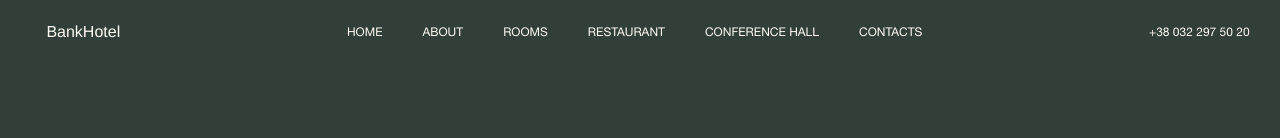
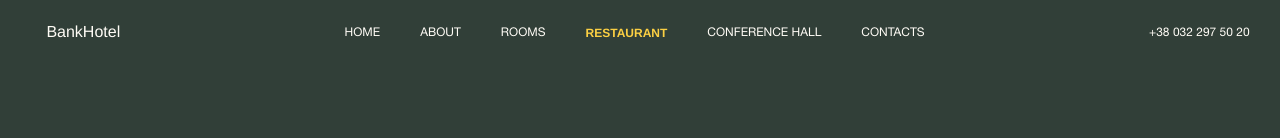
Before and after one commit to ridwanyinus/bankHotel, a Next.js app: page /Restaurant in a window 1280 px wide. Shown: the top 138 px of the page. Built offline with nearby package versions, Linux system fonts and the light colour scheme.

Commit message:
added essentials

```diff
--- a/Data/index.ts
+++ b/Data/index.ts
@@ -1,8 +1,13 @@
-export const navItems = [
+export type NavItem = {
+  name: string;
+  link: string;
+};
+
+export const navItems: NavItem[] = [
   { name: "Home", link: "/" },
   { name: "About", link: "/#about" },
   { name: "Rooms", link: "/Rooms" },
   { name: "Restaurant", link: "/Restaurant" },
   { name: "Conference hall", link: "/#conference-hall" },
-  { name: "Contacts", link: "#contacts" },
+  { name: "Contacts", link: "/#contacts" },
 ];
--- a/app/Restaurant/RestaurantFooter.tsx
+++ b/app/Restaurant/RestaurantFooter.tsx
@@ -1,5 +1,5 @@
 "use client";
-import React, { useEffect, useState } from "react";
+import React, { useEffect } from "react";
 import AOS from "aos";
 import vector4 from "@/public/Vector 4.svg";
 import divider from "@/public/Rectangle 68.svg";
--- a/app/Rooms/BookARoom.tsx
+++ b/app/Rooms/BookARoom.tsx
@@ -1,6 +1,6 @@
 "use client";
 import AOS from "aos";
-import "aos/dist/aos.css"; // Import the AOS CSS
+import "aos/dist/aos.css";
 import React, { useEffect, useState, useRef } from "react";
 import Swal from "sweetalert2";
 import bests from "@/public/roomHero.png";
--- a/app/globals.css
+++ b/app/globals.css
@@ -106,17 +106,24 @@ h6 {
   transition: all 0.3s ease;
 }
 
+.active {
+  color: #fcd043 !important;
+  font-weight: bold !important;
+}
+
 .is-sticky {
   position: fixed;
   top: 0;
   width: 100%;
-  z-index: 1000;
-  background: #ffffff;
-  top: 0px;
+  z-index: 999;
+  background: #fffcf6;
   inset-inline-start: 0px;
   inset-inline-end: 0px;
   padding-top: 1rem;
   padding-bottom: 1rem;
+  transition-property: all;
+  transition-timing-function: cubic-bezier(0.4, 0, 0.2, 1);
+  transition-duration: 500ms;
   -webkit-transition-property: all;
   transition-property: all;
   -webkit-transition-timing-function: cubic-bezier(0.4, 0, 0.2, 1);
@@ -124,11 +131,18 @@ h6 {
   -webkit-transition-duration: 500ms;
   transition-duration: 500ms;
 }
+
 .is-sticky .stick {
   color: #1b3b36;
 }
+
 .is-sticky a {
   color: #1b3b36;
+}
+
+.is-sticky .active {
+  color: #fcd043 !important;
+  font-weight: bold !important;
 }
 
 .label {
@@ -201,6 +215,10 @@ h6 {
   -webkit-animation: scroll_amini linear 2s infinite alternate;
 }
 
+.active {
+  color: #fcd043;
+}
+
 @media (max-width: 1280px) {
   .is-sticky {
     display: none;
--- a/app/layout.tsx
+++ b/app/layout.tsx
@@ -1,6 +1,7 @@
 import type { Metadata } from "next";
 import "./globals.css";
 import ScrollToTop from "@/components/ScrollToTop";
+
 
 export const metadata: Metadata = {
   title: "Bank Hotel",
--- a/components/Footer.tsx
+++ b/components/Footer.tsx
@@ -1,5 +1,5 @@
 "use client";
-import React, { useEffect, useState } from "react";
+import React, { useEffect } from "react";
 import AOS from "aos";
 import vector4 from "@/public/Vector 4.svg";
 import divider from "@/public/Rectangle 68.svg";
--- a/components/Navbar.tsx
+++ b/components/Navbar.tsx
@@ -1,13 +1,16 @@
 "use client";
-import { navItems } from "@/Data";
 import React, { useState, useEffect } from "react";
+import Link from "next/link";
+import { usePathname } from "next/navigation";
 import { AiOutlineAlignLeft } from "react-icons/ai";
 import { IoClose } from "react-icons/io5";
 import { FaFacebook, FaInstagram, FaTwitter } from "react-icons/fa";
+import { navItems } from "@/Data";
 
-const Navbar = () => {
-  const [toggleMenu, settoggleMenu] = useState(false);
+const Navbar: React.FC = () => {
+  const [toggleMenu, setToggleMenu] = useState(false);
   const [scroll, setScroll] = useState(false);
+  const pathname = usePathname();
 
   useEffect(() => {
     const handleScroll = () => {
@@ -26,20 +29,22 @@ const Navbar = () => {
   }, []);
 
   return (
-    <nav className={`${scroll ? "is-sticky" : ""} bg-primary flex px-5 md:px-[1.9rem] largesceen:px-14 fourk:px-44 pt-5  justify-between items-center mb-0`}>
+    <nav className={`${scroll ? "is-sticky" : ""} bg-primary flex px-5 md:px-[1.9rem] largesceen:px-14 fourk:px-44 pt-5 justify-between items-center mb-0`}>
       <div>
-        <a href="/" className="ml-4 text-white-100 capitalize lg:text-base desktop:text-xl leading-none font-medium z-10 relative logo">
+        <Link href="/" className="ml-4 text-white-100 capitalize lg:text-base desktop:text-xl leading-none font-medium z-10 relative logo">
           BankHotel
-        </a>
+        </Link>
       </div>
 
       <div className="flex gap-x-10 2xl:gap-x-16 max-xl:hidden">
-        {navItems.map((items, idx: number) => (
+        {navItems.map((item, idx: number) => (
           <ul key={`link=${idx}`}>
             <li className="flex">
-              <a href={items.link} className="text-white-100 text-xs largesceen:text-sm leading-normal font-normal uppercase hover:text-secondary hover:font-semibold">
-                {items.name}
-              </a>
+              <Link
+                href={item.link}
+                className={`text-white-100 text-xs largesceen:text-sm leading-normal font-normal uppercase hover:text-secondary hover:font-semibold ${pathname === item.link ? "active" : ""}`}>
+                {item.name}
+              </Link>
             </li>
           </ul>
         ))}
@@ -51,36 +56,36 @@ const Navbar = () => {
 
       {/* Mobile Nav */}
       <section className="xl:hidden z-[9999]">
-        <div className="">
+        <div>
           {toggleMenu ? (
-            <IoClose size={30} color="#FCD043" onClick={() => settoggleMenu(false)} className="relative z-10" />
+            <IoClose size={30} color="#FCD043" onClick={() => setToggleMenu(false)} className="relative z-10" />
           ) : (
-            <AiOutlineAlignLeft size={30} color="#FFFCF6" onClick={() => settoggleMenu(true)} className="relative z-10" />
+            <AiOutlineAlignLeft size={30} color="#FFFCF6" onClick={() => setToggleMenu(true)} className="relative z-10" />
           )}
 
           {toggleMenu && (
             <div className="flex w-full">
-              <div className="absolute overflow-hidden  w-full h-screen left-0 right-0 top-0  bg-primary  scale-up-ver-top transition-all pt-28 pl-2 sm:pl-12">
-                {navItems.map((items, idx: number) => (
+              <div className="absolute overflow-hidden w-full h-screen left-0 right-0 top-0 bg-primary scale-up-ver-top transition-all pt-28 pl-2 sm:pl-12">
+                {navItems.map((item, idx: number) => (
                   <ul key={`link=${idx}`}>
-                    <li className="flex  px-4 py-1 last:mb-4">
-                      <a href={items.link} className="text-2xl xs:text-3xl transition-all text-left leading-none text-secondary font-medium">
-                        {items.name}
-                      </a>
+                    <li className="flex px-4 py-1 last:mb-4">
+                      <Link href={item.link} className="text-2xl xs:text-3xl transition-all text-left leading-none text-secondary font-medium">
+                        {item.name}
+                      </Link>
                     </li>
                   </ul>
                 ))}
-                <p className="text-center text-white-100 text-base xs:text-xl uppercase pt-8">+(38) 032 297 50 20</p>
+                <p className="text-center text-white-100 text-base xs:text-xl uppercase pt-8">+38 032 297 50 20</p>
                 <p className="text-center text-white-100 text-base xs:text-xl uppercase pt-4">8 Lystopadovoho Chynu, Lviv</p>
 
-                <div className="flex gap-4 justify-center pt-5 *:underline">
-                  <a href="/" className=" text-secondary  uppercase  text-xs">
+                <div className="flex gap-4 justify-center pt-5">
+                  <a href="/" className="text-secondary uppercase text-xs">
                     <FaFacebook size={20} />
                   </a>
-                  <a href="/" className=" text-secondary  uppercase  text-xs">
+                  <a href="/" className="text-secondary uppercase text-xs">
                     <FaInstagram size={20} />
                   </a>
-                  <a href="/" className=" text-secondary  uppercase  text-xs">
+                  <a href="/" className="text-secondary uppercase text-xs">
                     <FaTwitter size={20} />
                   </a>
                 </div>
--- a/components/infinite-moving-cards.tsx
+++ b/components/infinite-moving-cards.tsx
@@ -1,5 +1,4 @@
 "use client";
-
 import { cn } from "@/utils/cn";
 import React, { useEffect, useState } from "react";
 
--- a/package.json
+++ b/package.json
@@ -9,6 +9,7 @@
     "lint": "next lint"
   },
   "dependencies": {
+    "@types/react-router-dom": "^5.3.3",
     "animate.css": "^4.1.1",
     "aos": "^2.3.4",
     "clsx": "^2.1.1",
```
Also changed, not shown: 1 other file (tests, documents, lock files or other folders).
